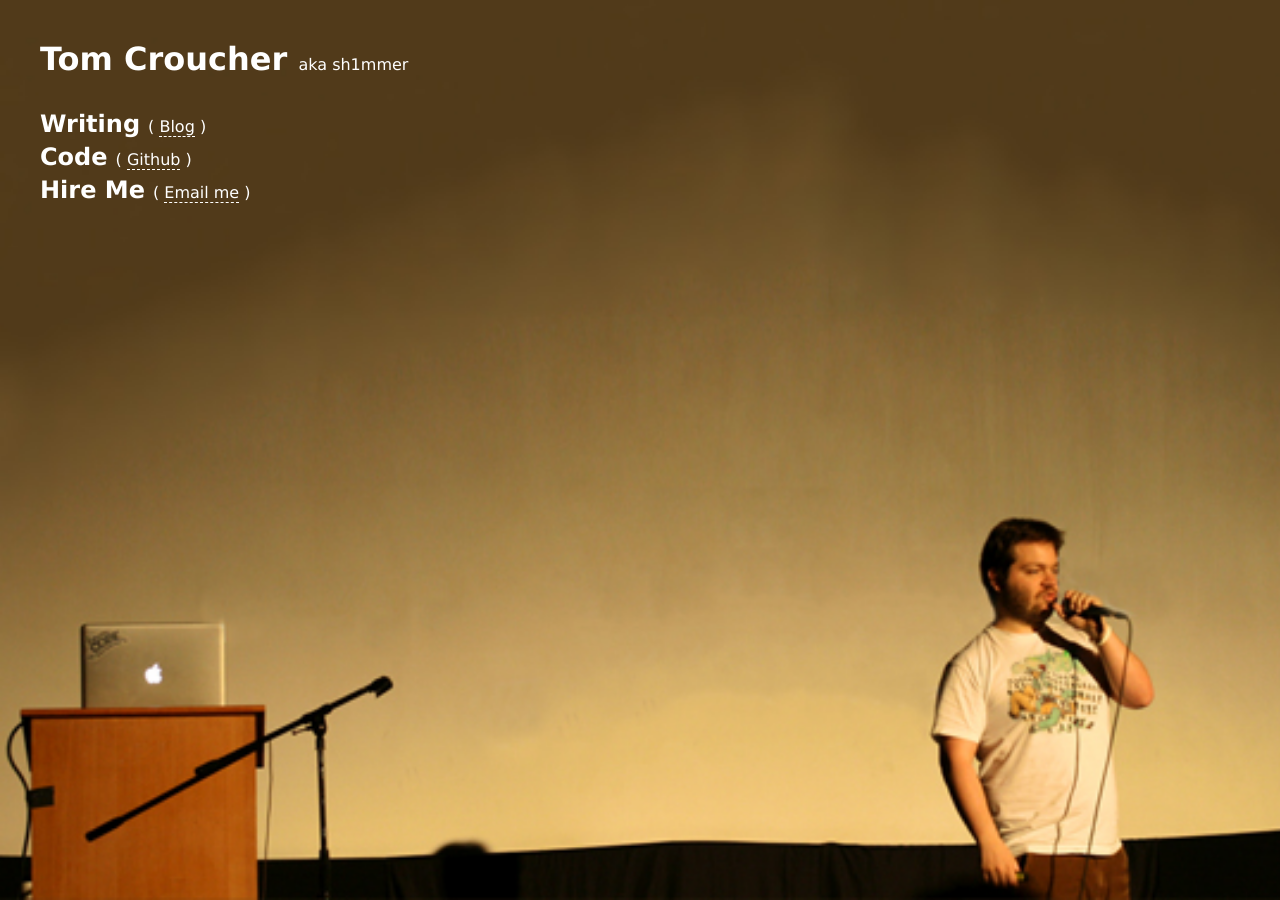
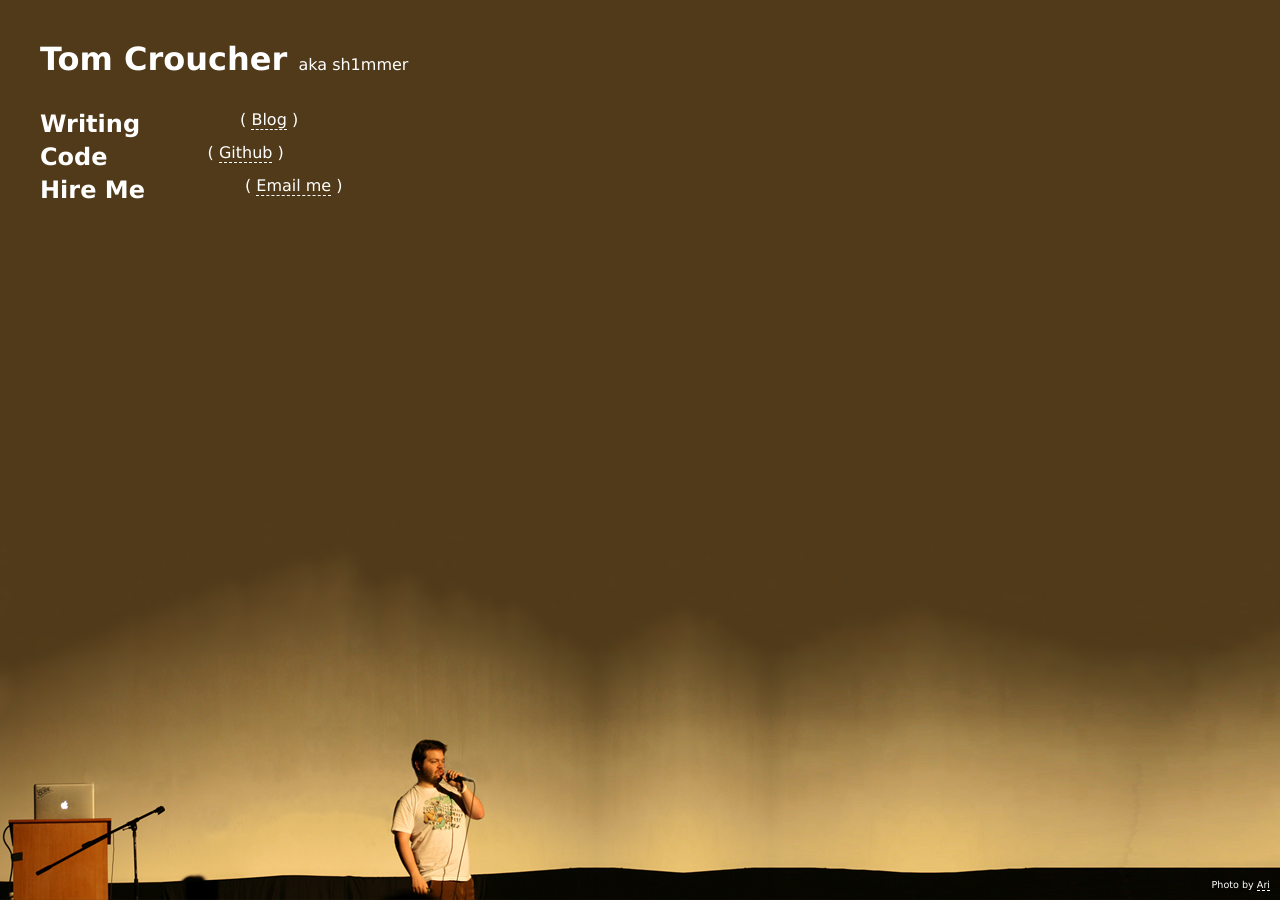
Before and after one commit to sh1mmer/sh1mmer.github.io, a Jekyll site: the page built from index.html, in a window 1280 px wide. Built offline with Jekyll 4.4.1, drawn with Linux system fonts in a browser that asks for light colours.

Commit message:
fix styling and missing image credit

```diff
--- a/_layouts/home.html
+++ b/_layouts/home.html
@@ -27,3 +27,5 @@ layout: default
 
   {{ content }}
 </div>
+<div class="bg"></div>
+<div class="credit">Photo by <a href="https://www.flickr.com/photos/whatnot/4794068830/">Ari</a></div>
--- a/assets/css/style.css
+++ b/assets/css/style.css
@@ -8,9 +8,7 @@
 body {
   font-family: Geneva, 'Lucida Sans', 'Lucida Grande', 'Lucida Sans Unicode', Verdana, sans-serif;
   color: #fff;
-  background: url('/assets/img/tom1.jpg') bottom left no-repeat #503a19;
-  background-size: cover;
-  background-attachment: fixed;
+  background-color: #503a19;
   min-height: 100vh;
 }
 
@@ -41,22 +39,20 @@ a:hover {
 }
 
 .home-layout .section {
-  display: flex;
-  align-items: baseline;
   margin-bottom: 0.3em;
 }
 
 .home-layout .section h2 {
   margin: 0;
   padding: 0;
-  white-space: nowrap;
+  float: left;
 }
 
 .home-layout .section ul {
   display: inline;
   list-style: none;
-  padding: 0 0 0 0.5em;
-  margin: 0;
+  padding: 0;
+  margin: 0 0 0 100px;
 }
 
 .home-layout .section ul::before {
@@ -74,6 +70,24 @@ a:hover {
 
 .home-layout .section ul li:first-child {
   padding-left: 0;
+}
+
+.home-layout .section::after {
+  content: '';
+  display: block;
+  clear: both;
+}
+
+div.bg {
+  min-height: 100%;
+  min-width: 100%;
+  width: 100%;
+  height: auto;
+  position: fixed;
+  top: 0;
+  left: 0;
+  z-index: -1000;
+  background: url('/assets/img/tom1.jpg') bottom left no-repeat #503a19;
 }
 
 .credit {
```
